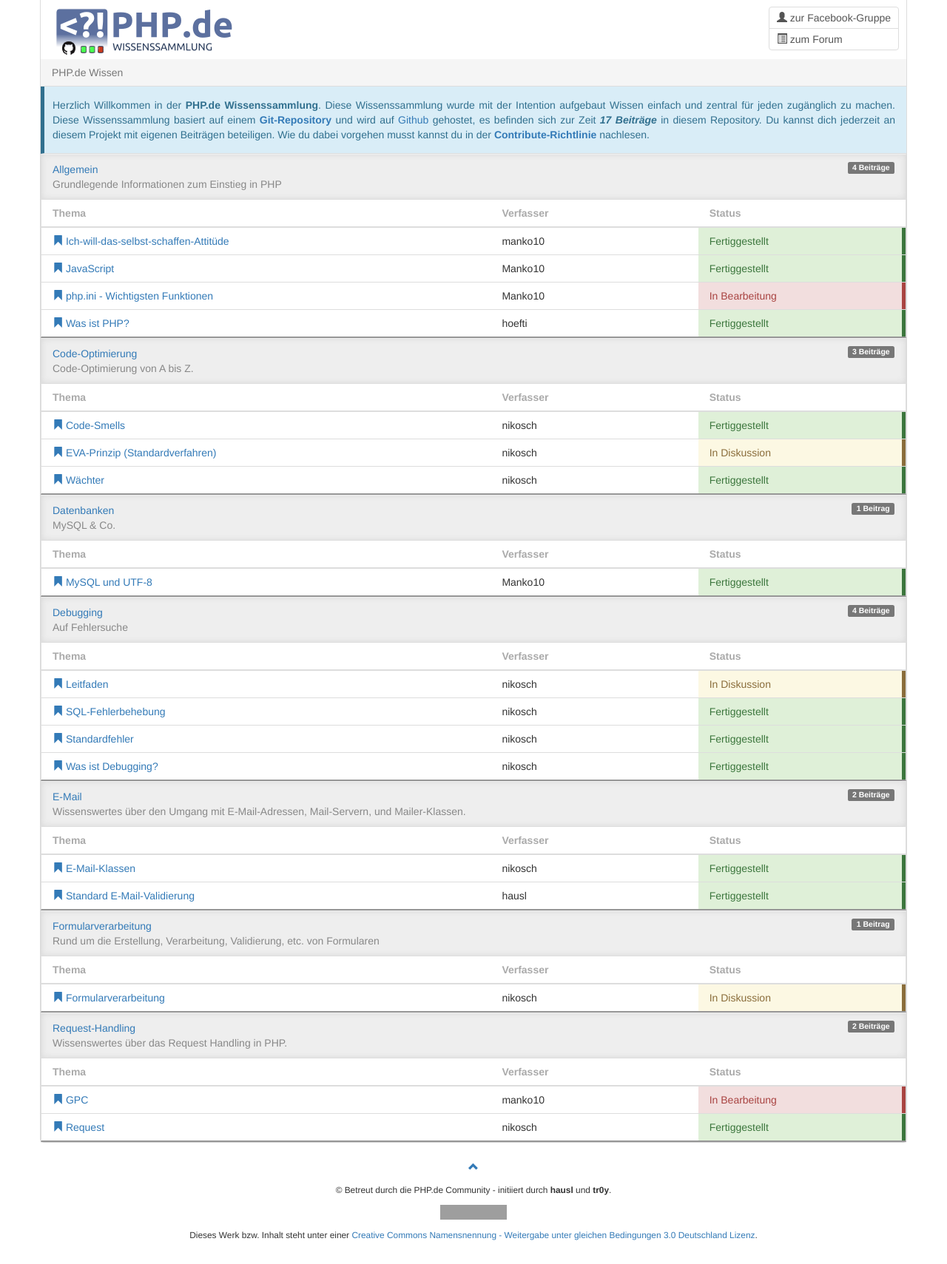
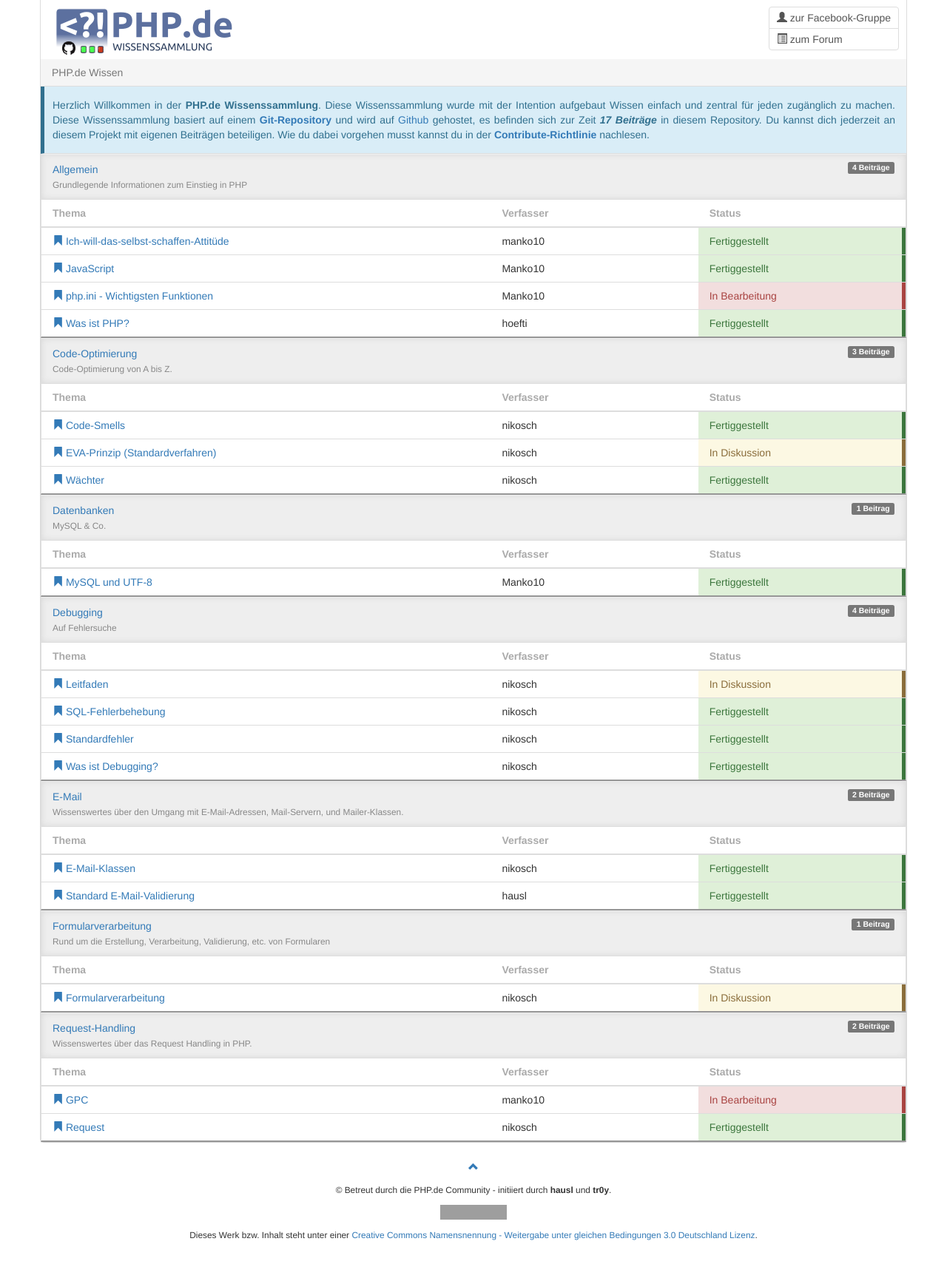
Before and after one commit to php-de/php-de.github.io, a Jekyll site: the page built from index.md, in a window 1280 px wide. Shown: the whole page at 74% size. Built offline with Jekyll 4.4.1, drawn with Linux system fonts in a browser that asks for light colours; nearby versions of some CDN libraries; grey boxes are pictures that could not be loaded.

Commit message:
requested by hausl

```diff
--- a/_layouts/front.html
+++ b/_layouts/front.html
@@ -10,7 +10,7 @@ layout: default
     {% for current in site.pages %}{% if sitegroup.name == current.group %}{% assign cgcount = cgcount |plus:1 %}{% endif %}{% endfor %}
     <div class="panel-heading shadowed">
         <a id="{{ sitegroup.anchor }}" href="{{ site.url }}#{{ sitegroup.anchor}}">{{ sitegroup.name }}<span class="label label-default pull-right">{{ cgcount }} {% if cgcount > 1 %}Beiträge{% else %}Beitrag{% endif %}</span></a>
-        <p style="margin-bottom:0; color:#888;">{{ sitegroup.desc }}</p>
+        <p style="margin-bottom:0; color:#888;"><small>{{ sitegroup.desc }}</small></p>
     </div>
     <table class="table groups-table">
         <thead>
```
